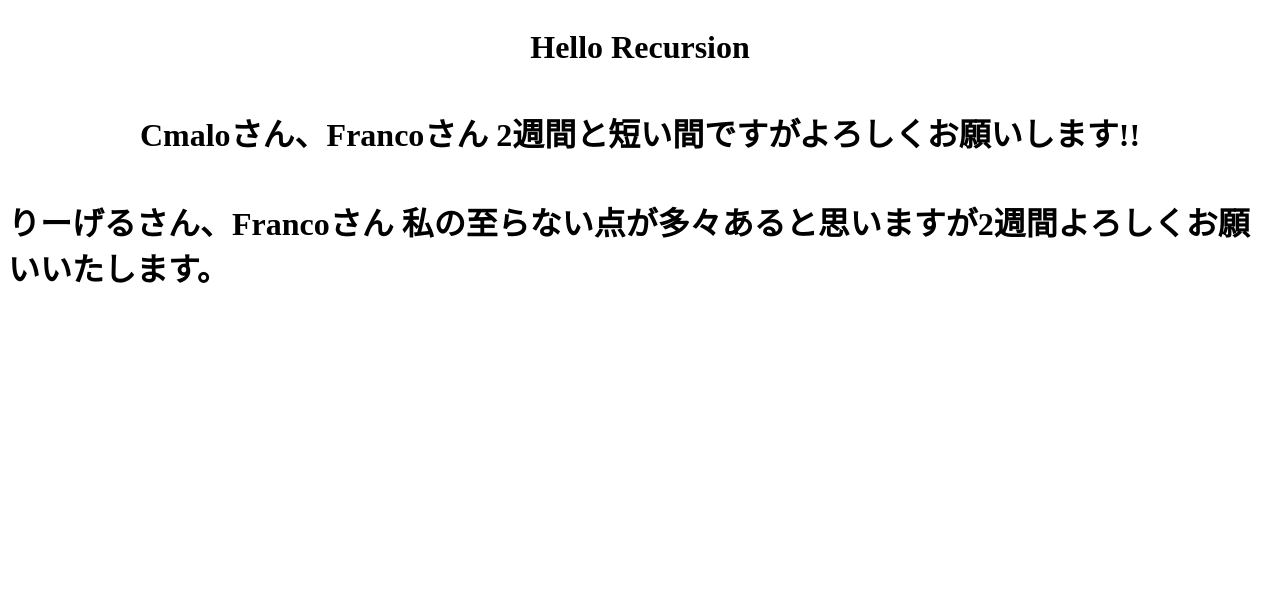
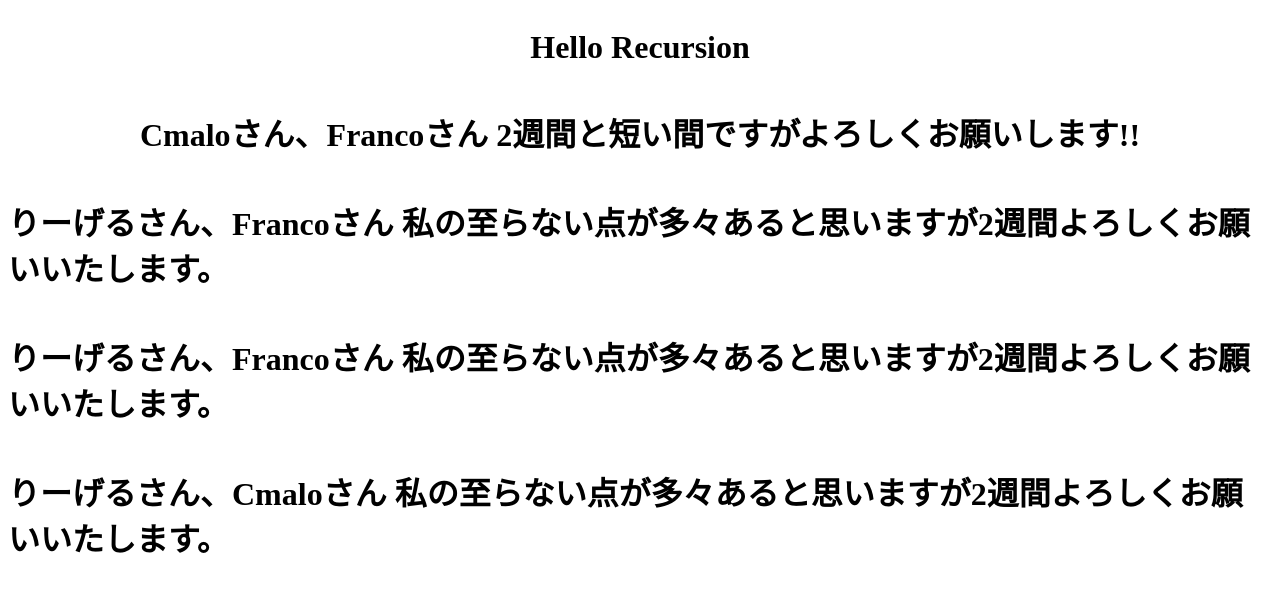
Before and after one commit to Recursion-a-team-development/task1, a plain HTML site: page index.html in a window 1280 px wide. Drawn offline with Linux system fonts and the light colour scheme.

Commit message:
h1タグの文章を追加

```diff
--- a/index.html
+++ b/index.html
@@ -12,6 +12,8 @@
             <h1>Hello Recursion</h1>
             <h1>Cmaloさん、Francoさん 2週間と短い間ですがよろしくお願いします!!</h1>
             <h1>りーげるさん、Francoさん 私の至らない点が多々あると思いますが2週間よろしくお願いいたします。</h1>
+            <h1>りーげるさん、Francoさん 私の至らない点が多々あると思いますが2週間よろしくお願いいたします。</h1>
+            <h1>りーげるさん、Cmaloさん 私の至らない点が多々あると思いますが2週間よろしくお願いいたします。</h1>
         </div>
     </body>
 </html>
```
